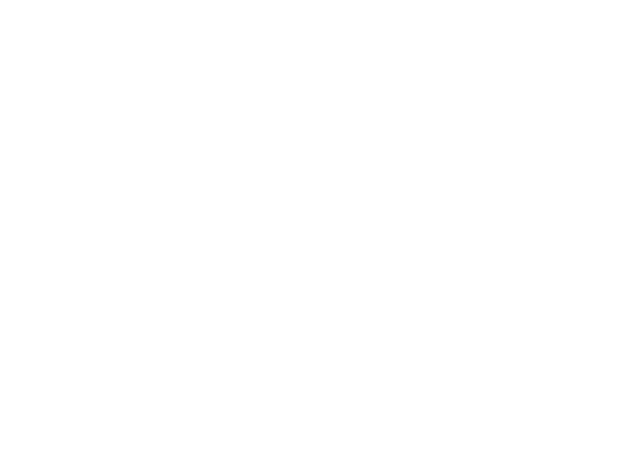
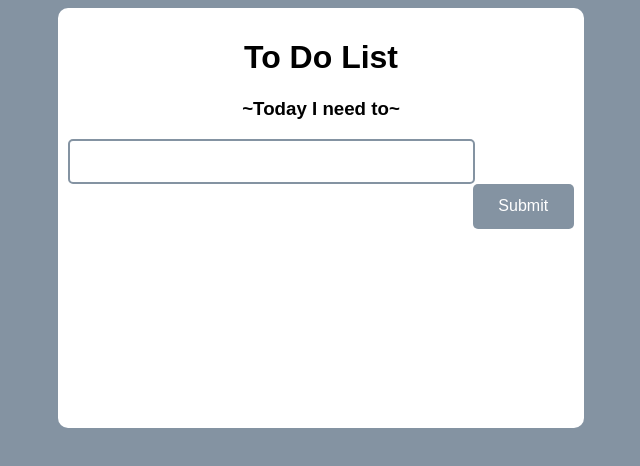
Before and after one commit to dts-kominfo-rea2b/challenge-08-anggawiguna1, a website: page index.html in a window 1280 px wide. Shown: the whole page, without its empty margins (319-959 px from the left). Drawn offline with Linux system fonts and the light colour scheme.

Commit message:
Challange 08

```diff
--- a/index.html
+++ b/index.html
@@ -5,37 +5,118 @@
     <meta http-equiv="X-UA-Compatible" content="IE=edge" />
     <meta name="viewport" content="width=device-width, initial-scale=1.0" />
     <title>Challenge - DOM</title>
+    <style>
+      body{
+        height: 100vh;
+        background: #8493a2;
+        font-family: 'Poppins',sans-serif;
+      }
+
+      h1,
+      h3 {
+        text-align: center;
+      }
+
+      #app{
+        width: 40%;
+        background: white;
+        border-radius: 10px;
+        min-width: 450px;
+        min-height: 400px;
+        padding: 10px;
+        margin: 0 auto;
+      }
+
+      #todo-input{
+        width: 75%;
+        padding: 12px;
+        color: #111111;
+        font-weight: 500;
+        position: relative;
+        border-radius: 5px;
+        font-family: 'Poppins',sans-serif;
+        font-size: 15px;
+        border: 2px solid #d1d3d4;
+      }
+
+      #todo-input:focus{
+        outline: none;
+        border-color: #8493a2;
+      }
+
+      #todo-submit{
+        position: relative;
+        float: right;
+        font-weight: 500;
+        font-size: 16px;
+        background-color: #8493a2;
+        border: none;
+        color: #ffffff;
+        cursor: pointer;
+        outline: none;
+        width: 20%;
+        height: 45px;
+        border-radius: 5px;
+        font-family: 'Poppins',sans-serif;
+      }
+
+    </style>
   </head>
   <body>
     <div id="app">
       <!-- TODO: Buatlah sebuah header dengan id todo-title -->
       <!-- TODO: Buatlah sebuah subtitle dengan id todo-subtitle -->
-
+      <h1 id="todo-title">To Do List</h1>
+      <h3 id="todo-subtitle">~Today I need to~</h3>
       <!-- Section: input -->
       <!-- TODO: Buatlah sebuah input bertipe text dengan id todo-input -->
       <!-- TODO: Buatlah sebuah button dengan id todo-submit -->
-
+      <input type="text" id="todo-input">
+      <button id="todo-submit">Submit</button>
       <!-- Section output -->
       <!-- TODO: Buatlah sebuah <ul> dengan id todo-output -->
+      <ul id="todo-output"></ul>
     </div>
 
     <!-- ! Untuk tantangan ini, script jangan diubah ke external js yah ! -->
     <script>
       // TODO: Deklarasi variable sesuai dengan kebutuhan di sini
-      let button;
-      let input;
-      let output;
+      let button = document.querySelector("#todo-submit");
+      let input = document.querySelector("#todo-input");
+      let output = document.querySelector("#todo-output");
+      input.focus();
 
       // TODO: Buatlah sebuah fungsi dengan nama fnClickHandler
       // Fungsi yang digunakan untuk menambahkan tulisan
       // Jangan ubah cara deklarasi fungsinya, cukup isi saja
-      function fnClickHandler(toDoItem) {}
+      function fnClickHandler(toDoItem) {
+        if (toDoItem) {
+          const li = document.createElement("li");
+          li.textContent = toDoItem;
+          return li;
+        }else{
+          alert('Can not be empty!!!');
+          input.focus();
+          return false;
+        }
+      }
 
       // TODO: register event onclick / addEventListener untuk button
       // akan menjalankan fungsi fnClickHandler
+      button.addEventListener('click', (event) => {
+        output.appendChild(fnClickHandler(input.value));
+        input.value = "";
+        input.focus();
+      });
 
       // TODO: register event onkeypress / addEventListener untuk input
       // sehingga saat di input ditekan enter akan menjalankan fungsi fnClickHandler juga
+      input.addEventListener('keypress', (event) => {
+        if (event.key == "Enter") {
+          output.appendChild(fnClickHandler(input.value));
+          input.value = "";
+        }
+      })
     </script>
   </body>
 </html>
```
